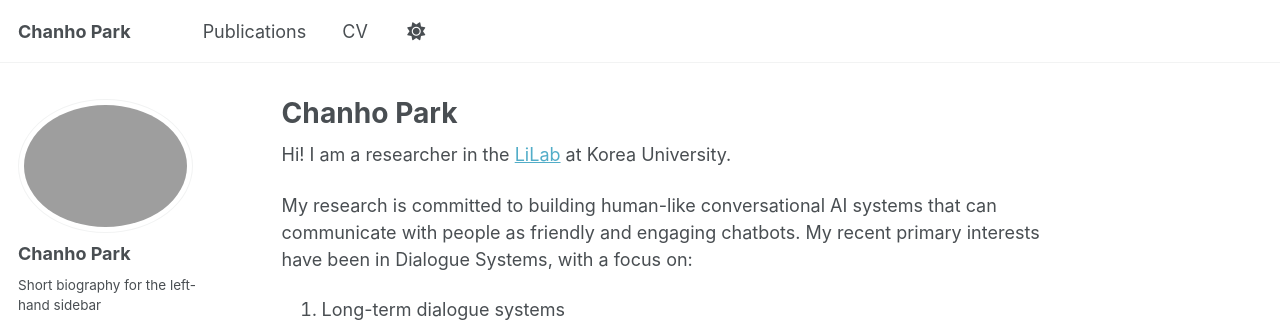
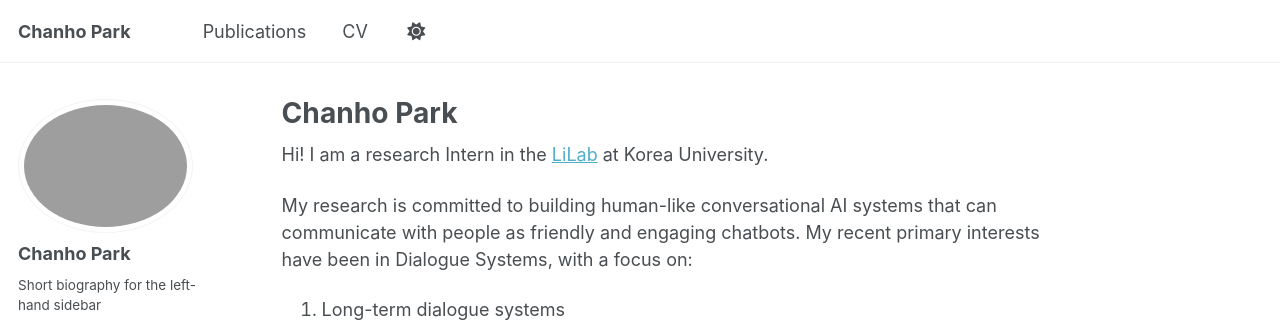
Before and after one commit to chanho12/chanho12.github.io, a Jekyll site: the page built from _pages/about.md, in a window 1280 px wide and 1089 px high. Shown: the top 336 px of the window. Built offline with Jekyll 4.4.1, drawn with Linux system fonts in a browser that asks for light colours; some web fonts are replaced.

Commit message:
Update about.md

```diff
--- a/_pages/about.md
+++ b/_pages/about.md
@@ -7,7 +7,7 @@ redirect_from:
   - /about.html
 ---
 
-Hi! I am a researcher in the [LiLab](https://lilab.korea.ac.kr/home) at Korea University.
+Hi! I am a research Intern in the [LiLab](https://lilab.korea.ac.kr/home) at Korea University.
 
 My research is committed to building human-like conversational AI systems that can communicate with people as friendly and engaging chatbots. My recent primary interests have been in Dialogue Systems, with a focus on:
 1. Long-term dialogue systems
```
